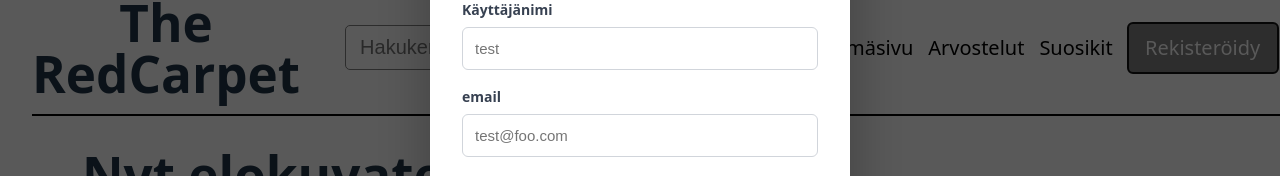
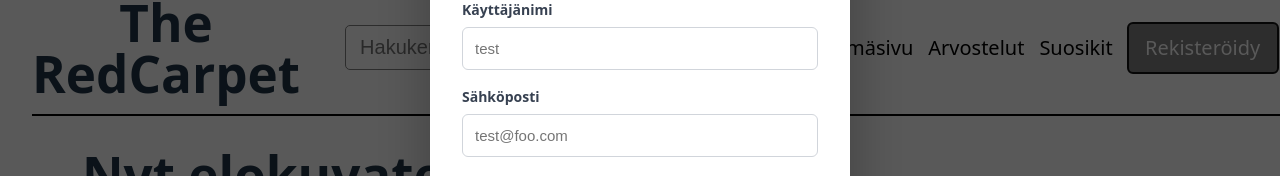
Before and after one commit to 25KMO-WebProject/TheRedCarpet, a React (Vite) app in the folder frontend/: page / in a window 1280 px wide. Both pictures are taken after a click on the button "Rekisteröidy". Shown: the part 277-453 px from the top of the page. Built offline with nearby package versions, Linux system fonts and the light colour scheme; no server answers.

Commit message:
Update frontend/src/components/SignUpModal.jsx
Co-authored-by: Jermu0 <jermuhuttunen@gmail.com>

```diff
--- a/frontend/src/components/SignUpModal.jsx
+++ b/frontend/src/components/SignUpModal.jsx
@@ -81,7 +81,7 @@ function SignUpModal({ isOpen, onClose }) {
             required
           />
           {/* Kohdat mihin kirjoitetaan email ja salasana rajoituksineen */}
-          <label htmlFor="email">email</label>
+          <label htmlFor="email">Sähköposti</label>
           <input
             id="email"
             name="email"
```
